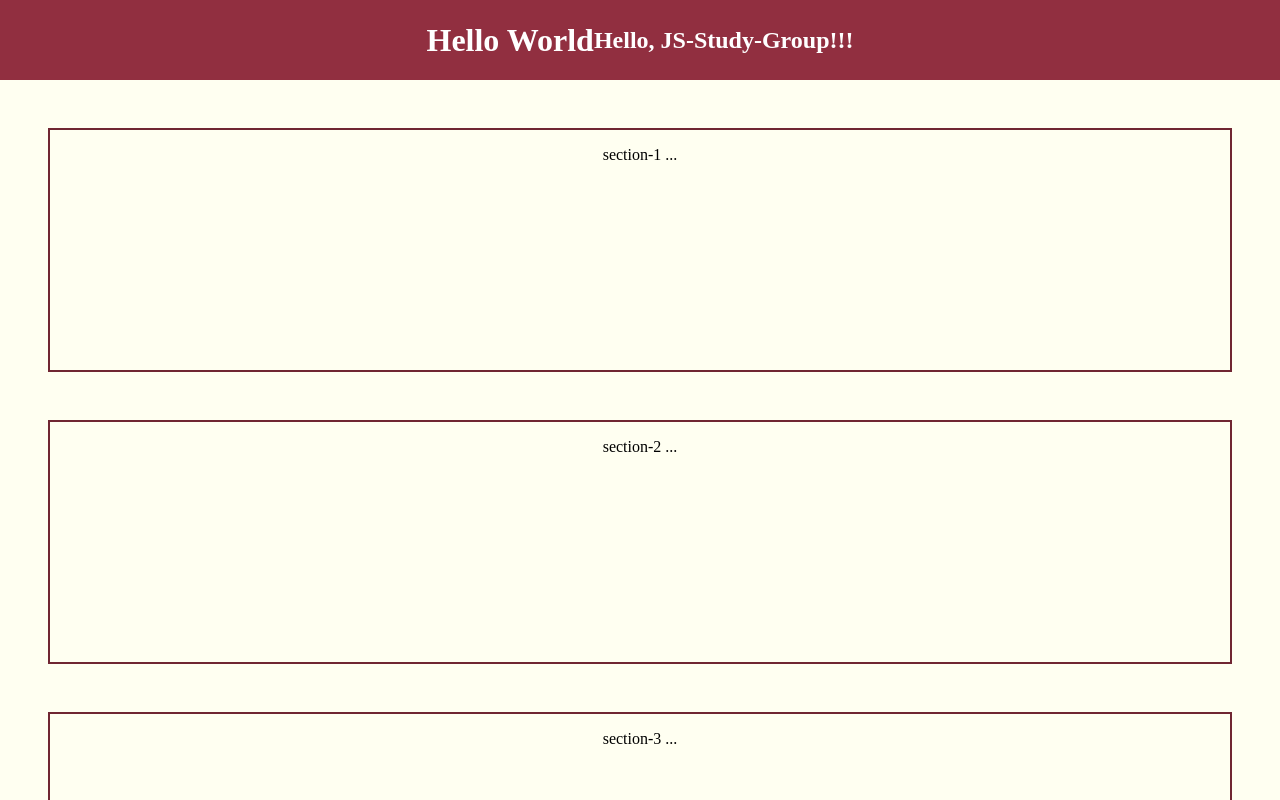
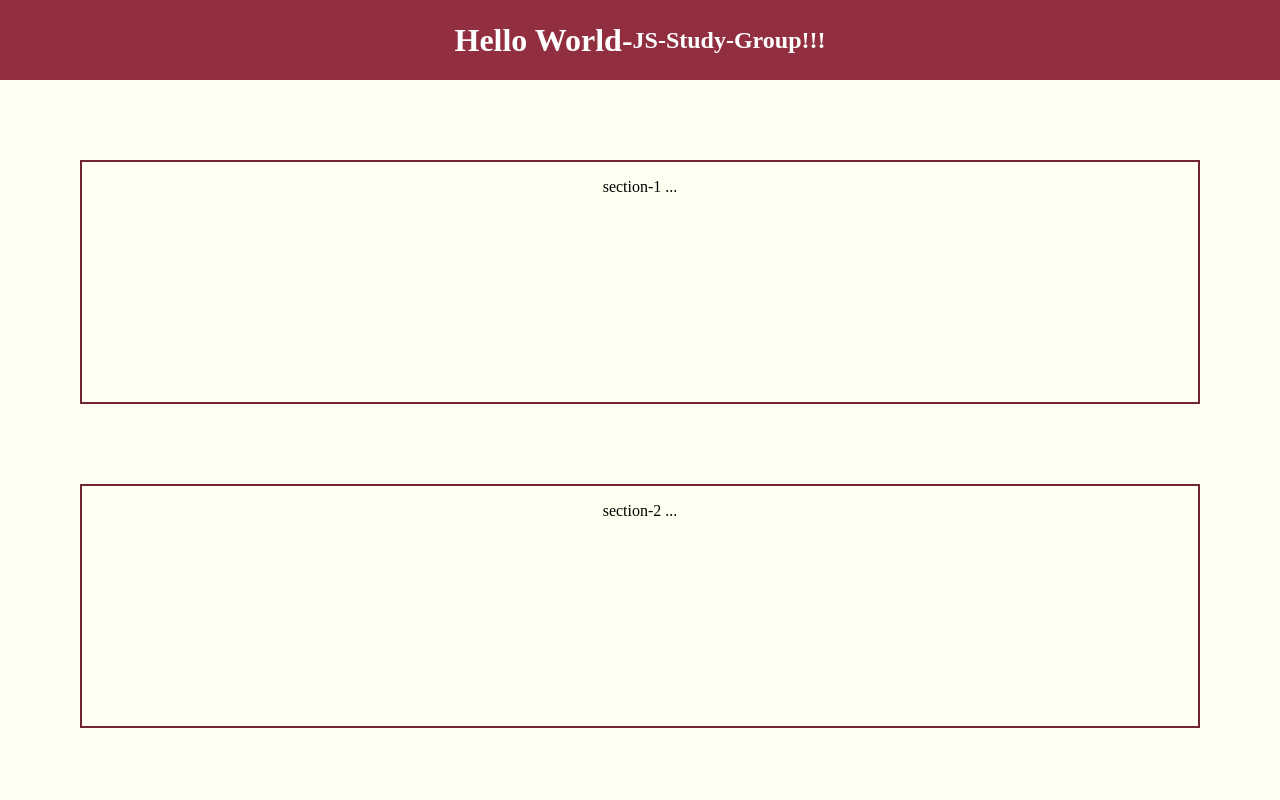
Before and after one commit to srikanthkanjarla/JS-study-group, a plain HTML site: page index.html in a window 1280 px wide. Shown: the top 800 px of the page. Drawn offline with Linux system fonts and the light colour scheme.

Commit message:
remove hello from h2 text, also add '-' to hello

```diff
--- a/index.html
+++ b/index.html
@@ -9,8 +9,8 @@
   </head>
   <body>
     <header>
-      <h1>Hello World</h1>
-      <h2>Hello, JS-Study-Group!!!</h2>
+      <h1>Hello World-</h1>
+      <h2>JS-Study-Group!!!</h2>
     </header>
     <main>
       <section>
--- a/style.css
+++ b/style.css
@@ -1,23 +1,24 @@
-body{
+body {
   padding: 0;
   margin: 0;
-    background:#fffff1;
+  background: #fffff1;
 }
-h1{
+h1 {
   margin: 0;
-
 }
-header,footer{
-    color:#ffffff;
-    background:#912f40;
+header,
+footer {
+  color: #ffffff;
+  background: #912f40;
   height: 10vh;
   display: flex;
   justify-content: center;
   align-items: center;
 }
-section{
+
+section {
   min-height: 30vh;
-    margin:3rem;
-    border:2px solid #702632;
+  margin: 5rem;
+  border: 2px solid #702632;
   text-align: center;
 }
```
Lines whose indentation alone changed are shown as unchanged.
